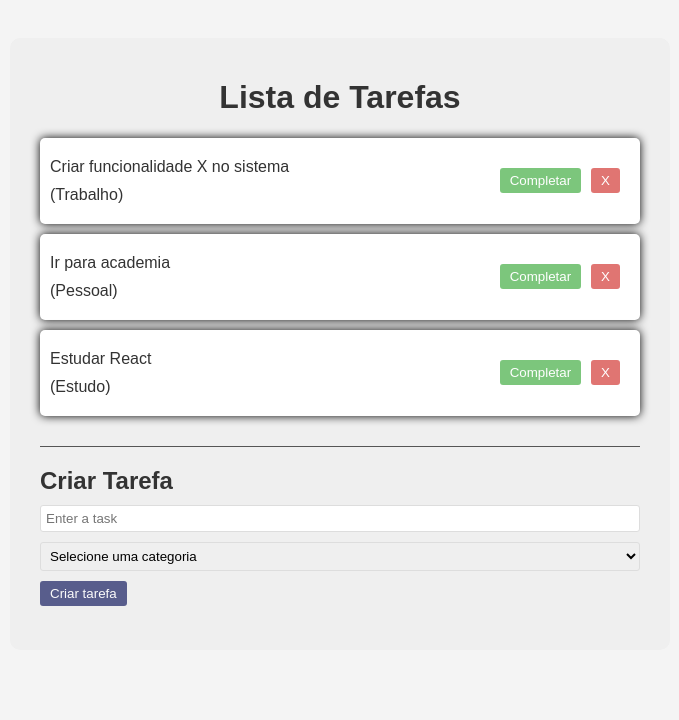
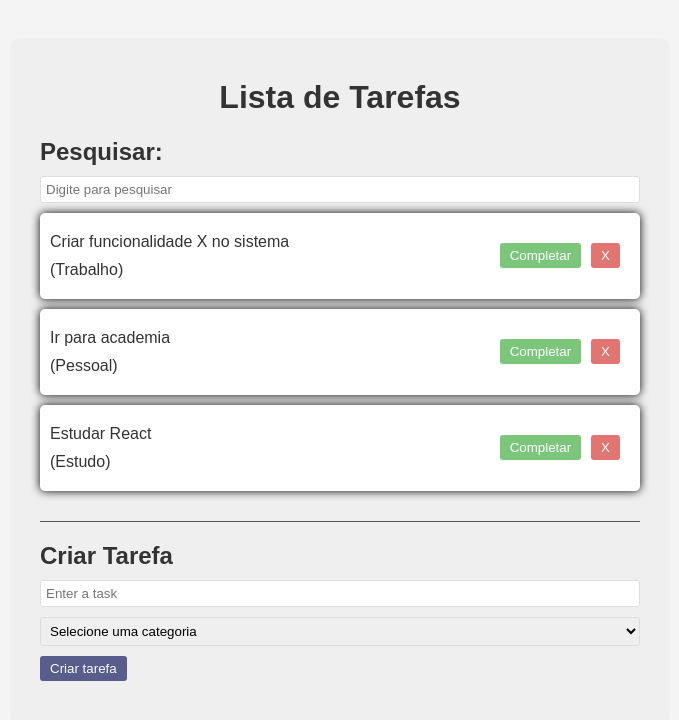
Before and after one commit to Pedro-CRS/ToDoListWeb, a React (Vite) app: page / in a window 1280 px wide. Shown: the top 720 px of the page, without its empty margins (300-979 px from the left). Built offline with nearby package versions, Linux system fonts and the light colour scheme.

Commit message:
Update quicksearch on todo list
Added 'function' to quicksearch items on list (search by 'text' (todo title) and 'category'

```diff
--- a/src/App.jsx
+++ b/src/App.jsx
@@ -1,7 +1,9 @@
 import { useState } from "react";
+import "./App.css";
+
 import ToDoForm from "./components/ToDoForm";
 import ToDo from "./components/ToDo";
-import "./App.css";
+import Search from "./components/search";
 
 const App = () => {
 	const [todos, setTodos] = useState([
@@ -24,6 +26,8 @@
 			isCompleted: false,
 		},
 	]);
+
+	const [search, setSearch] = useState("");
 
 	const addToDo = (text, category) => {
 		const newToDos = [
@@ -56,10 +60,16 @@
 	return (
 		<div className="app">
 			<h1>Lista de Tarefas</h1>
+			<Search search={search} setSearch={setSearch} />
 			<div className="todo-list">
-				{todos.map((todo) => (
-					<ToDo key={todo.id} todo={todo} onComplete={completeToDo} onRemove={removeToDo} />
-				))}
+				{
+					todos.filter((todo) =>
+						todo.text.toLowerCase().includes(search.toLowerCase()) ||
+						todo.category.toLowerCase().includes(search.toLowerCase())
+					).map((todo) => (
+						<ToDo key={todo.id} todo={todo} onComplete={completeToDo} onRemove={removeToDo} />
+					))
+				}
 			</div>
 			<ToDoForm addToDo={addToDo} />
 		</div>
--- /dev/null
+++ b/src/components/Search.jsx
@@ -0,0 +1,10 @@
+const Search = ({ search, setSearch }) => {
+	return (
+		<div className="search">
+			<h2>Pesquisar:</h2>
+			<input type="text" value={search} onChange={(e) => setSearch(e.target.value)} placeholder="Digite para pesquisar" />
+		</div>
+	)
+}
+
+export default Search
```
